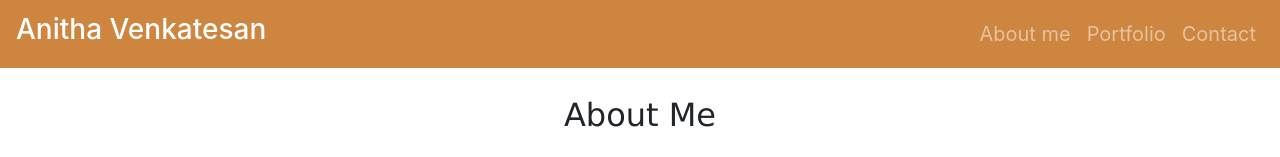
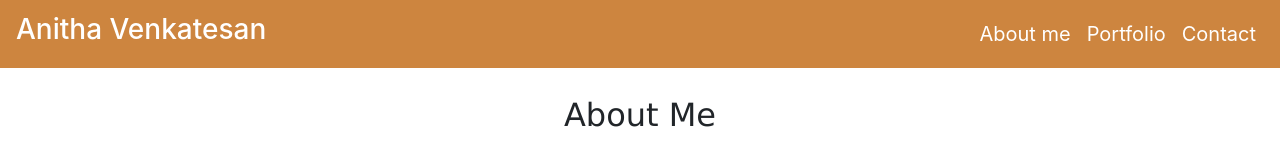
Before and after one commit to Anitha-Venkatesan/anitha-portfolio, a plain HTML site: page index.html in a window 1280 px wide. Shown: the top 157 px of the page. Drawn offline with nearby package versions, Linux system fonts and the light colour scheme.

Commit message:
Added active hyperlinks

```diff
--- a/index.html
+++ b/index.html
@@ -30,9 +30,9 @@
               <div class="collapse navbar-collapse justify-content-end" id="navbarSupportedContent">
                 <ul class="nav navbar-nav navbar-right">
 
-                    <li class="nav-item"><a class ="nav-link" href="#about-me">About me</a></li>
-                    <li class="nav-item"><a class ="nav-link" href="#portfolio">Portfolio</a></li>
-                    <li class="nav-item"><a class ="nav-link" href="#contact">Contact</a></li>
+                    <li class="nav-item active"><a class ="nav-link" href="#about-me">About me</a></li>
+                    <li class="nav-item active"><a class ="nav-link" href="#portfolio">Portfolio</a></li>
+                    <li class="nav-item active"><a class ="nav-link" href="#contact">Contact</a></li>
                 </ul>
               </div>
         </nav>
```
